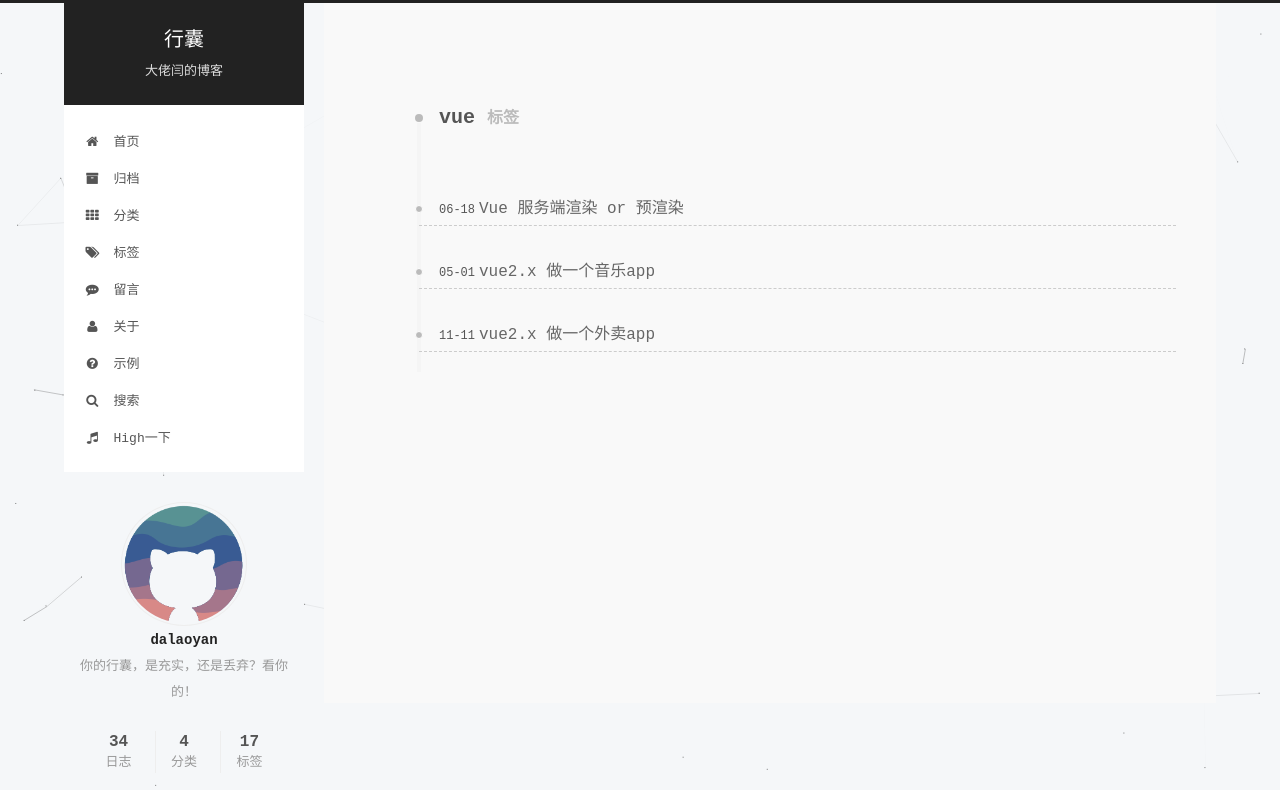
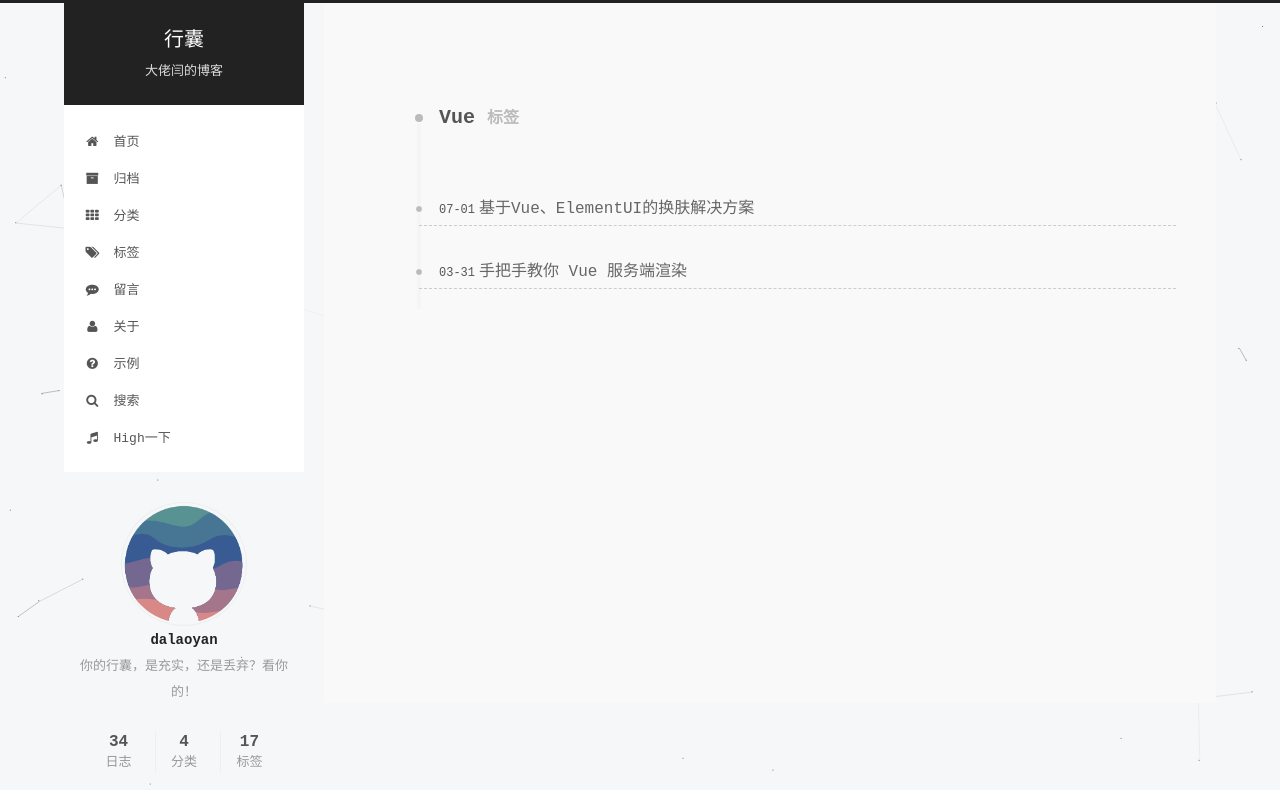
Before and after one commit to addonepiece/addonepiece.github.io, a plain HTML site: page tags/Vue/index.html in a window 1280 px wide. Shown: the top 790 px of the page. Drawn offline with Linux system fonts and the light colour scheme; some packages are replaced by stand-ins of ours; a script that the page names is missing; a web font is replaced by a local one.

Commit message:
Daily updated：2019-11-21 10:04:10 by dalaoyan personal PC

```diff
--- a/css/main.css
+++ b/css/main.css
@@ -1672,7 +1672,7 @@ pre .javascript .function {
   width: 4px;
   height: 4px;
   border-radius: 50%;
-  background: #660d4e;
+  background: #a3d5ab;
 }
 .links-of-blogroll {
   font-size: 13px;
--- a/tags/Vue/index.html
+++ b/tags/Vue/index.html
@@ -89,7 +89,7 @@
 <meta name="description" content="你的行囊，是充实，还是丢弃？看你的！">
 <meta property="og:type" content="website">
 <meta property="og:title" content="行囊">
-<meta property="og:url" content="https://addonepiece.github.io/luggage.github.io/tags/vue/index.html">
+<meta property="og:url" content="https://addonepiece.github.io/luggage.github.io/tags/Vue/index.html">
 <meta property="og:site_name" content="行囊">
 <meta property="og:description" content="你的行囊，是充实，还是丢弃？看你的！">
 <meta name="twitter:card" content="summary">
@@ -115,12 +115,12 @@
 
 
 
-  <link rel="canonical" href="https://addonepiece.github.io/luggage.github.io/tags/vue/"/>
+  <link rel="canonical" href="https://addonepiece.github.io/luggage.github.io/tags/Vue/"/>
 
 
 <!-- 网页加载条 -->
 <script src="/js/src/pace.min.js"></script>
-  <title> 标签: vue | 行囊 </title>
+  <title> 标签: Vue | 行囊 </title>
 </head>
 
 <body itemscope itemtype="http://schema.org/WebPage" lang="zh-Hans">
@@ -492,7 +492,7 @@ for (var L = 0; L < C.length; L++) {
   <div id="posts" class="posts-collapse">
     <div class="collection-title">
       <h2 >
-        vue
+        Vue
         <small>标签</small>
       </h2>
     </div>
@@ -505,9 +505,9 @@ for (var L = 0; L < C.length; L++) {
 
       <h1 class="post-title">
 
-            <a class="post-title-link" href="/2018/06/18/vue-prerender/" itemprop="url">
+            <a class="post-title-link" href="/2019/07/01/vue-element-change-theme/" itemprop="url">
 
-                <span itemprop="name">Vue 服务端渲染 or 预渲染</span>
+                <span itemprop="name">基于Vue、ElementUI的换肤解决方案</span>
 
             </a>
 
@@ -515,9 +515,9 @@ for (var L = 0; L < C.length; L++) {
 
       <div class="post-meta">
         <time class="post-time" itemprop="dateCreated"
-              datetime="2018-06-18T16:25:24+08:00"
-              content="2018-06-18" >
-          06-18
+              datetime="2019-07-01T03:25:24+08:00"
+              content="2019-07-01" >
+          07-01
         </time>
       </div>
 
@@ -533,9 +533,9 @@ for (var L = 0; L < C.length; L++) {
 
       <h1 class="post-title">
 
-            <a class="post-title-link" href="/2018/05/01/vue-music/" itemprop="url">
+            <a class="post-title-link" href="/2019/03/31/vue-ssr/" itemprop="url">
 
-                <span itemprop="name">vue2.x 做一个音乐app</span>
+                <span itemprop="name">手把手教你 Vue 服务端渲染</span>
 
             </a>
 
@@ -543,37 +543,9 @@ for (var L = 0; L < C.length; L++) {
 
       <div class="post-meta">
         <time class="post-time" itemprop="dateCreated"
-              datetime="2018-05-01T03:25:24+08:00"
-              content="2018-05-01" >
-          05-01
-        </time>
-      </div>
-
-    </header>
-  </article>
-
-
-
-
-
-  <article class="post post-type-normal" itemscope itemtype="http://schema.org/Article">
-    <header class="post-header">
-
-      <h1 class="post-title">
-
-            <a class="post-title-link" href="/2017/11/11/vue-sell/" itemprop="url">
-
-                <span itemprop="name">vue2.x 做一个外卖app</span>
-
-            </a>
-
-      </h1>
-
-      <div class="post-meta">
-        <time class="post-time" itemprop="dateCreated"
-              datetime="2017-11-11T03:25:24+08:00"
-              content="2017-11-11" >
-          11-11
+              datetime="2019-03-31T07:25:24+08:00"
+              content="2019-03-31" >
+          03-31
         </time>
       </div>
 
@@ -1080,3 +1052,23 @@ for (var L = 0; L < C.length; L++) {
 
 </body>
 </html>
+cript type="text/javascript">
+  jQuery('body').jstars({
+  	image_path: '/images',
+  	image: 'candy-cane-stars.png',
+  	style: 'white',
+  	width: 34,
+  	height: 34,
+  	delay: 700,
+  	frequency: 5
+  });
+  </script>
+
+
+  <!-- 页面 title 进入/离开 效果 -->
+
+  <script type="text/javascript">var OriginTitile=document.title,st;document.addEventListener("visibilitychange",function(){document.hidden?(document.title="≡[。。]≡ 回不去了吗？!",clearTimeout(st)):(document.title="(ฅ>ω<*ฅ) Thank Vue~ "+OriginTitile,st=setTimeout(function(){document.title=OriginTitile},4e3))})</script>
+
+
+</body>
+</html>
```
Also changed, not shown: baidusitemap.xml (+20 -20 lines), sitemap.xml (+8 -8 lines).
